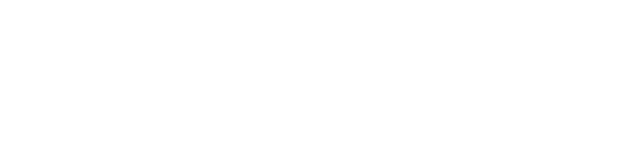
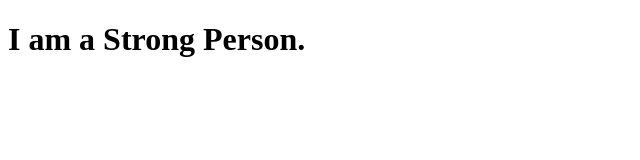
Before and after one commit to abrarmedul/my-secend-repo, a plain HTML site: page index.html in a window 1280 px wide. Shown: the whole page, without its empty margins (0-640 px from the left). Drawn offline with Linux system fonts and the light colour scheme.

Commit message:
added header

```diff
--- a/index.html
+++ b/index.html
@@ -4,9 +4,9 @@
     <meta charset="UTF-8">
     <meta http-equiv="X-UA-Compatible" content="IE=edge">
     <meta name="viewport" content="width=device-width, initial-scale=1.0">
-    <title>My Secen Repo</title>
+    <title>My Secend Repo</title>
 </head>
 <body>
-
+    <h1> I am a Strong Person.</h1>
 </body>
 </html>
```
